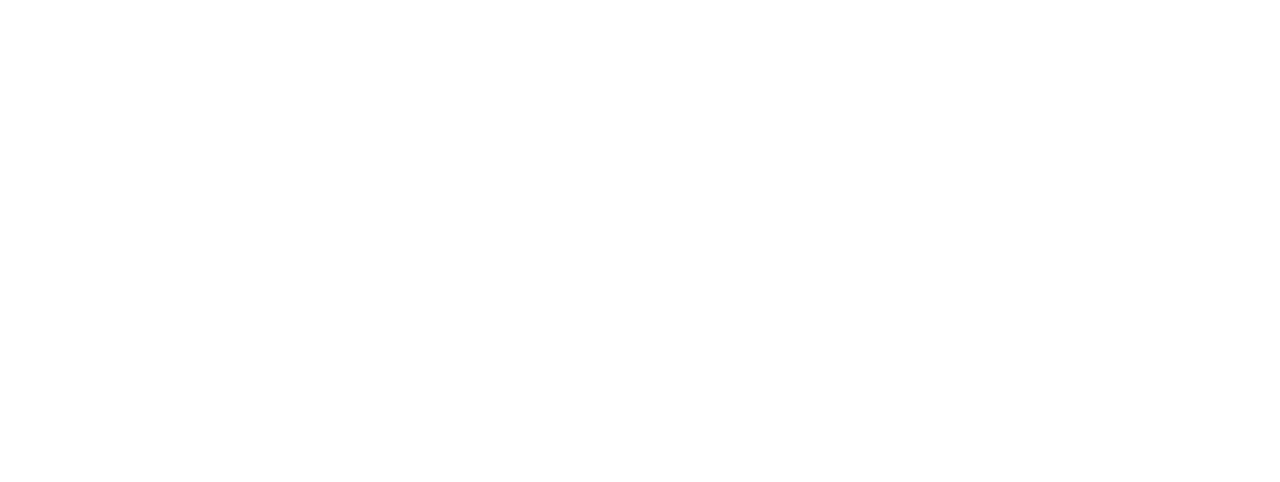
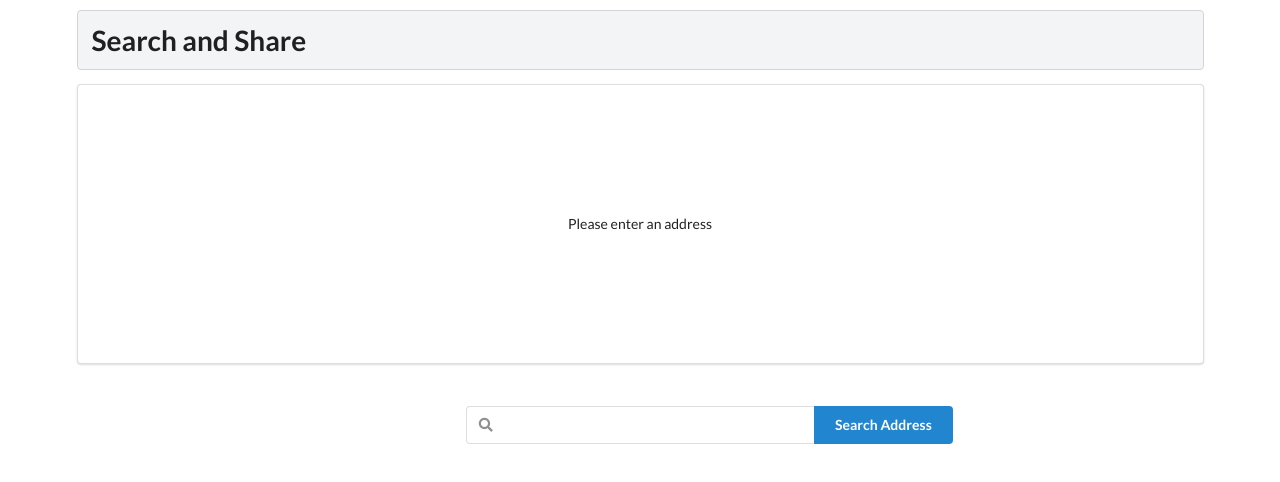
Before and after one commit to hungrypc/typescript_select_and_share, a website built with webpack: page index.html in a window 1280 px wide. Built offline with nearby package versions, Linux system fonts and the light colour scheme.

Commit message:
app skeleton, added semantic for styling

```diff
--- /dev/null
+++ b/app.css
@@ -0,0 +1,19 @@
+html {
+  font-family: sans-serif;
+}
+
+body {
+  padding: 1rem;
+}
+
+#map {
+  height: 20rem;
+  display: flex;
+  justify-content: center;
+  align-items: center;
+  text-align: center;
+}
+
+form {
+  margin: 2rem auto;
+}
--- a/index.html
+++ b/index.html
@@ -1,12 +1,33 @@
 <!DOCTYPE html>
 <html lang="en">
+
 <head>
   <meta charset="UTF-8">
   <meta name="viewport" content="width=device-width, initial-scale=1.0">
   <meta http-equiv="X-UA-Compatible" content="ie=edge">
   <title>Understanding TypeScript</title>
   <script src="dist/bundle.js" defer></script>
+  <link rel="stylesheet" type="text/css"
+    href="https://cdnjs.cloudflare.com/ajax/libs/semantic-ui/2.4.1/semantic.min.css">
+  <link rel="stylesheet" href="app.css">
 </head>
+
 <body>
+  <div class="ui container">
+    <h1 class="ui block header">Search and Share</h1>
+    <div id="map" class="ui container segment">
+      <p>Please enter an address</p>
+    </div>
+    <form class="ui form">
+      <div class="ui center aligned basic segment">
+        <div class="ui left icon action input">
+          <i class="search icon"></i>
+          <input type="text" id="address" name="address">
+          <div type="submit" class="ui blue submit button">Search Address</div>
+        </div>
+      </div>
+    </form>
+  </div>
 </body>
+
 </html>
```
Also changed, not shown: 1 other file.
